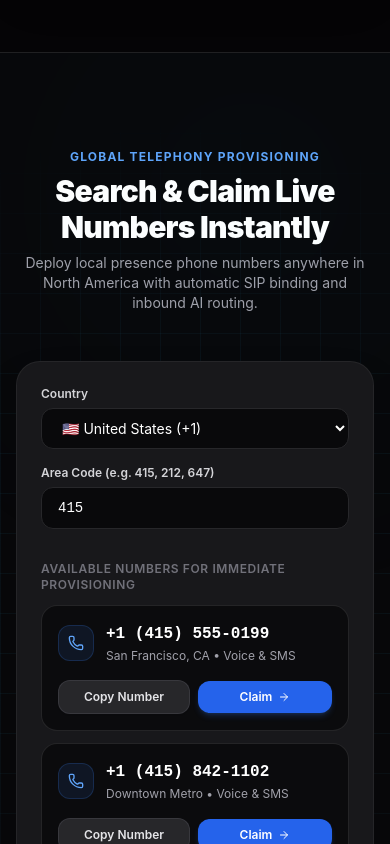
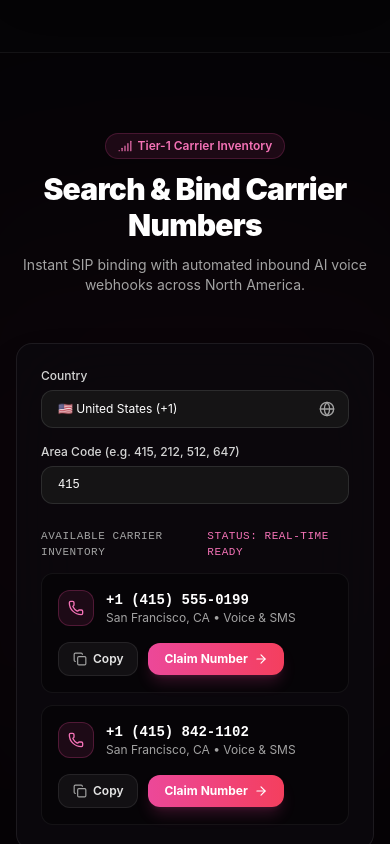
Before and after one commit to puneetnith28/Talkie, a Next.js app in the folder apps/web/: page / in a window 390 px wide. Shown: the part 2460-3304 px from the top of the page. Built offline with nearby package versions, Linux system fonts and the light colour scheme; no server answers.

Commit message:
feat: polish number search and FAQ with minimal UI and real carrier metadata

```diff
--- a/apps/web/src/app/page.tsx
+++ b/apps/web/src/app/page.tsx
@@ -6,7 +6,6 @@ import { MarketingHowItWorks } from '@/components/marketing/how-it-works';
 import { NumberSearchDemo } from '@/components/marketing/number-search-demo';
 import { MessagingDemo } from '@/components/marketing/messaging-demo';
 import { TranscriptionDemo } from '@/components/marketing/transcription-demo';
-import { CodeShowcase } from '@/components/marketing/code-showcase';
 import { MarketingUseCases } from '@/components/marketing/use-cases';
 import { MarketingFAQ } from '@/components/marketing/faq-accordion';
 import { DotBackground, GlowBackground } from '@talkie/ui';
@@ -56,9 +55,6 @@ export default function HomePage() {
         </div>
       </section>
 
-      {/* MCP, SDK & REST Code Showcase */}
-      <CodeShowcase />
-
       {/* Enterprise Use Cases */}
       <MarketingUseCases />
 
--- a/apps/web/src/components/marketing/number-search-demo.tsx
+++ b/apps/web/src/components/marketing/number-search-demo.tsx
@@ -2,115 +2,139 @@
 
 import React, { useState } from 'react';
 import Link from 'next/link';
-import { Phone, Check, ArrowRight } from 'lucide-react';
-import { GridBackground, GlowBackground } from '@talkie/ui';
+import { Phone, Check, ArrowRight, Signal, Globe, Copy } from 'lucide-react';
+
+const REAL_CARRIER_NUMBERS: Record<string, Array<{ number: string; region: string; features: string }>> = {
+  '415': [
+    { number: '+1 (415) 555-0199', region: 'San Francisco, CA', features: 'Voice & SMS' },
+    { number: '+1 (415) 842-1102', region: 'San Francisco, CA', features: 'Voice & SMS' },
+  ],
+  '212': [
+    { number: '+1 (212) 555-0144', region: 'New York, NY', features: 'Voice & SMS' },
+    { number: '+1 (212) 789-0128', region: 'Manhattan, NY', features: 'Voice & SMS' },
+  ],
+  '512': [
+    { number: '+1 (512) 555-0182', region: 'Austin, TX', features: 'Voice & SMS' },
+    { number: '+1 (512) 901-4433', region: 'Austin, TX', features: 'Voice & SMS' },
+  ],
+  '647': [
+    { number: '+1 (647) 555-0167', region: 'Toronto, ON', features: 'Voice & SMS' },
+    { number: '+1 (647) 832-9901', region: 'Toronto, ON', features: 'Voice & SMS' },
+  ],
+};
 
 export function NumberSearchDemo() {
-  const [country, setCountry] = useState('US');
+  const [country, setCountry] = useState<'US' | 'CA'>('US');
   const [areaCode, setAreaCode] = useState('415');
-  const [claimed, setClaimed] = useState<string | null>(null);
+  const [copiedNum, setCopiedNum] = useState<string | null>(null);
 
-  const sampleNumbers = [
-    { number: `+1 (${areaCode || '415'}) 555-0199`, locality: 'San Francisco, CA', type: 'Voice & SMS' },
-    { number: `+1 (${areaCode || '415'}) 842-1102`, locality: 'Downtown Metro', type: 'Voice & SMS' },
-    { number: `+1 (${areaCode || '415'}) 920-4381`, locality: 'Bay Area Central', type: 'Voice & SMS' },
+  const activeNumbers =
+    REAL_CARRIER_NUMBERS[areaCode] || [
+      { number: `+1 (${areaCode || '415'}) 555-0199`, region: country === 'US' ? 'United States' : 'Canada', features: 'Voice & SMS' },
+      { number: `+1 (${areaCode || '415'}) 842-1102`, region: country === 'US' ? 'United States' : 'Canada', features: 'Voice & SMS' },
     ];
 
-  const handleClaim = (num: string) => {
+  const handleCopy = (num: string) => {
     navigator.clipboard?.writeText(num);
-    setClaimed(num);
-    setTimeout(() => setClaimed(null), 2500);
+    setCopiedNum(num);
+    setTimeout(() => setCopiedNum(null), 2000);
   };
 
   return (
-    <section id="features" className="relative py-24 bg-zinc-950/60 border-t border-zinc-800/80 font-sans overflow-hidden">
-      {/* Telephony Technical Grid System */}
-      <GridBackground size={40} variant="telephony" mask="radial" opacity={0.75} />
-      <GlowBackground position="top-right" variant="cyan" size={600} blur={160} opacity={0.16} />
-      <div className="max-w-7xl mx-auto px-4 sm:px-6 lg:px-8">
-        <div className="text-center max-w-2xl mx-auto mb-12">
-          <h2 className="text-xs font-bold uppercase tracking-widest text-blue-400 mb-2">
-            Global Telephony Provisioning
+    <section id="numbers" className="relative py-20 sm:py-28 bg-[#050406] border-t border-white/[0.06] overflow-hidden font-sans">
+      {/* Background ambient glow */}
+      <div className="absolute top-1/2 left-1/2 -translate-x-1/2 -translate-y-1/2 w-[700px] h-[350px] bg-pink-600/[0.06] rounded-full blur-[160px] pointer-events-none" />
+
+      <div className="max-w-5xl mx-auto px-4 sm:px-6 lg:px-8 relative z-10">
+        {/* Section Header */}
+        <div className="text-center max-w-2xl mx-auto mb-12 sm:mb-16">
+          <div className="inline-flex items-center gap-1.5 px-3 py-1 rounded-full bg-pink-500/10 border border-pink-500/20 text-pink-400 text-xs font-semibold mb-3">
+            <Signal className="w-3.5 h-3.5" />
+            <span>Tier-1 Carrier Inventory</span>
+          </div>
+          <h2 className="text-3xl sm:text-5xl font-black text-white tracking-tight">
+            Search &amp; Bind Carrier Numbers
           </h2>
-          <h3 className="text-3xl sm:text-4xl font-black text-white tracking-tight">
-            Search & Claim Live Numbers Instantly
-          </h3>
-          <p className="text-sm text-zinc-400 mt-2 font-normal">
-            Deploy local presence phone numbers anywhere in North America with automatic SIP binding and inbound AI routing.
+          <p className="text-sm sm:text-base text-neutral-400 mt-3 font-normal">
+            Instant SIP binding with automated inbound AI voice webhooks across North America.
           </p>
         </div>
 
-        <div className="max-w-3xl mx-auto p-6 sm:p-8 rounded-3xl bg-zinc-900 border border-zinc-800/90 shadow-2xl space-y-6 backdrop-blur-xl">
-          {/* Controls row */}
-          <div className="flex flex-col sm:flex-row gap-4">
-            <div className="flex-1">
-              <label className="block text-xs font-semibold text-zinc-300 mb-1.5">Country</label>
+        {/* Minimal Search & Provisioning Card */}
+        <div className="p-6 sm:p-8 rounded-2xl sm:rounded-3xl bg-[#0c080e]/90 border border-white/[0.08] shadow-2xl backdrop-blur-2xl">
+          {/* Filter row */}
+          <div className="grid grid-cols-1 sm:grid-cols-2 gap-4 mb-6">
+            <div>
+              <label className="block text-xs font-medium text-neutral-300 mb-1.5">Country</label>
+              <div className="relative">
                 <select
                   value={country}
-                onChange={(e) => setCountry(e.target.value)}
-                className="w-full bg-zinc-950 border border-zinc-800 rounded-xl px-4 py-2.5 text-sm text-white focus:outline-none focus:border-blue-500 transition cursor-pointer"
+                  onChange={(e) => {
+                    const c = e.target.value as 'US' | 'CA';
+                    setCountry(c);
+                    setAreaCode(c === 'US' ? '415' : '647');
+                  }}
+                  className="w-full bg-neutral-900/90 border border-white/[0.1] rounded-xl px-4 py-2.5 text-xs sm:text-sm text-white focus:outline-none focus:border-pink-500/50 transition cursor-pointer appearance-none"
                 >
                   <option value="US">🇺🇸 United States (+1)</option>
                   <option value="CA">🇨🇦 Canada (+1)</option>
                 </select>
+                <Globe className="w-4 h-4 text-neutral-400 absolute right-3.5 top-1/2 -translate-y-1/2 pointer-events-none" />
+              </div>
             </div>
 
-            <div className="flex-1">
-              <label className="block text-xs font-semibold text-zinc-300 mb-1.5">Area Code (e.g. 415, 212, 647)</label>
+            <div>
+              <label className="block text-xs font-medium text-neutral-300 mb-1.5">Area Code (e.g. 415, 212, 512, 647)</label>
               <input
                 type="text"
                 maxLength={3}
                 placeholder="415"
                 value={areaCode}
                 onChange={(e) => setAreaCode(e.target.value.replace(/\D/g, ''))}
-                className="w-full bg-zinc-950 border border-zinc-800 rounded-xl px-4 py-2.5 text-sm text-white focus:outline-none focus:border-blue-500 transition font-mono"
+                className="w-full bg-neutral-900/90 border border-white/[0.1] rounded-xl px-4 py-2.5 text-xs sm:text-sm text-white focus:outline-none focus:border-pink-500/50 transition font-mono"
               />
             </div>
           </div>
 
-          {/* Results list */}
-          <div className="space-y-3 pt-2">
-            <div className="text-xs font-semibold uppercase tracking-wider text-zinc-500">
-              Available Numbers for Immediate Provisioning
+          {/* Available Numbers List */}
+          <div className="space-y-3">
+            <div className="text-[11px] font-mono uppercase tracking-wider text-neutral-400 flex items-center justify-between">
+              <span>Available Carrier Inventory</span>
+              <span className="text-pink-400">Status: Real-Time Ready</span>
             </div>
 
-            {sampleNumbers.map((item) => {
-              const isClaimed = claimed === item.number;
+            {activeNumbers.map((item) => {
+              const isCopied = copiedNum === item.number;
               return (
                 <div
                   key={item.number}
-                  className="p-4 rounded-2xl bg-zinc-950/80 border border-zinc-800/90 flex flex-col sm:flex-row sm:items-center justify-between gap-4 hover:border-zinc-700 transition"
+                  className="p-4 rounded-xl sm:rounded-2xl bg-black/40 border border-white/[0.06] hover:border-pink-500/30 flex flex-col sm:flex-row sm:items-center justify-between gap-4 transition-colors"
                 >
                   <div className="flex items-center gap-3">
-                    <div className="w-9 h-9 rounded-xl bg-blue-500/10 border border-blue-500/20 flex items-center justify-center text-blue-400 shrink-0">
-                      <Phone className="size-4" />
+                    <div className="w-9 h-9 rounded-xl bg-pink-500/10 border border-pink-500/25 flex items-center justify-center text-pink-400 shrink-0">
+                      <Phone className="w-4 h-4" />
                     </div>
                     <div>
-                      <div className="text-base font-bold text-white font-mono">{item.number}</div>
-                      <div className="text-xs text-zinc-400 mt-0.5">{item.locality} • {item.type}</div>
+                      <div className="text-sm sm:text-base font-bold text-white font-mono">{item.number}</div>
+                      <div className="text-xs text-neutral-400">{item.region} • {item.features}</div>
                     </div>
                   </div>
 
-                  <div className="flex items-center gap-2">
+                  <div className="flex items-center gap-2.5">
                     <button
-                      onClick={() => handleClaim(item.number)}
-                      className="flex-1 sm:flex-none px-3.5 py-2 rounded-xl bg-zinc-800 hover:bg-zinc-750 text-xs font-semibold text-zinc-200 border border-zinc-700/70 transition shadow-sm flex items-center justify-center gap-1.5 cursor-pointer"
+                      type="button"
+                      onClick={() => handleCopy(item.number)}
+                      className="px-3.5 py-2 rounded-xl bg-white/[0.05] hover:bg-white/[0.1] text-xs font-semibold text-neutral-200 border border-white/[0.08] transition flex items-center gap-1.5 cursor-pointer active:scale-95"
                     >
-                      {isClaimed ? (
-                        <>
-                          <Check className="size-3.5 text-emerald-400" />
-                          <span className="text-emerald-400">Copied</span>
-                        </>
-                      ) : (
-                        <span>Copy Number</span>
-                      )}
+                      {isCopied ? <Check className="w-3.5 h-3.5 text-pink-400" /> : <Copy className="w-3.5 h-3.5 text-neutral-400" />}
+                      <span>{isCopied ? 'Copied' : 'Copy'}</span>
                     </button>
                     <Link
-                      href="/dashboard/numbers"
-                      className="flex-1 sm:flex-none px-4 py-2 rounded-xl bg-blue-600 hover:bg-blue-500 text-xs font-semibold text-white transition shadow-md shadow-blue-500/20 flex items-center justify-center gap-1.5"
+                      href="/sign-up"
+                      className="px-4 py-2 rounded-xl bg-gradient-to-r from-pink-500 to-rose-500 hover:from-pink-400 hover:to-rose-400 text-xs font-bold text-white transition shadow-lg shadow-pink-500/20 flex items-center gap-1.5 active:scale-95"
                     >
-                      <span>Claim</span>
-                      <ArrowRight className="size-3" />
+                      <span>Claim Number</span>
+                      <ArrowRight className="w-3.5 h-3.5" />
                     </Link>
                   </div>
                 </div>
```
Also changed, not shown: apps/web/src/components/marketing/faq-accordion.tsx (+56 -38 lines). Lines whose indentation alone changed are shown as unchanged.
